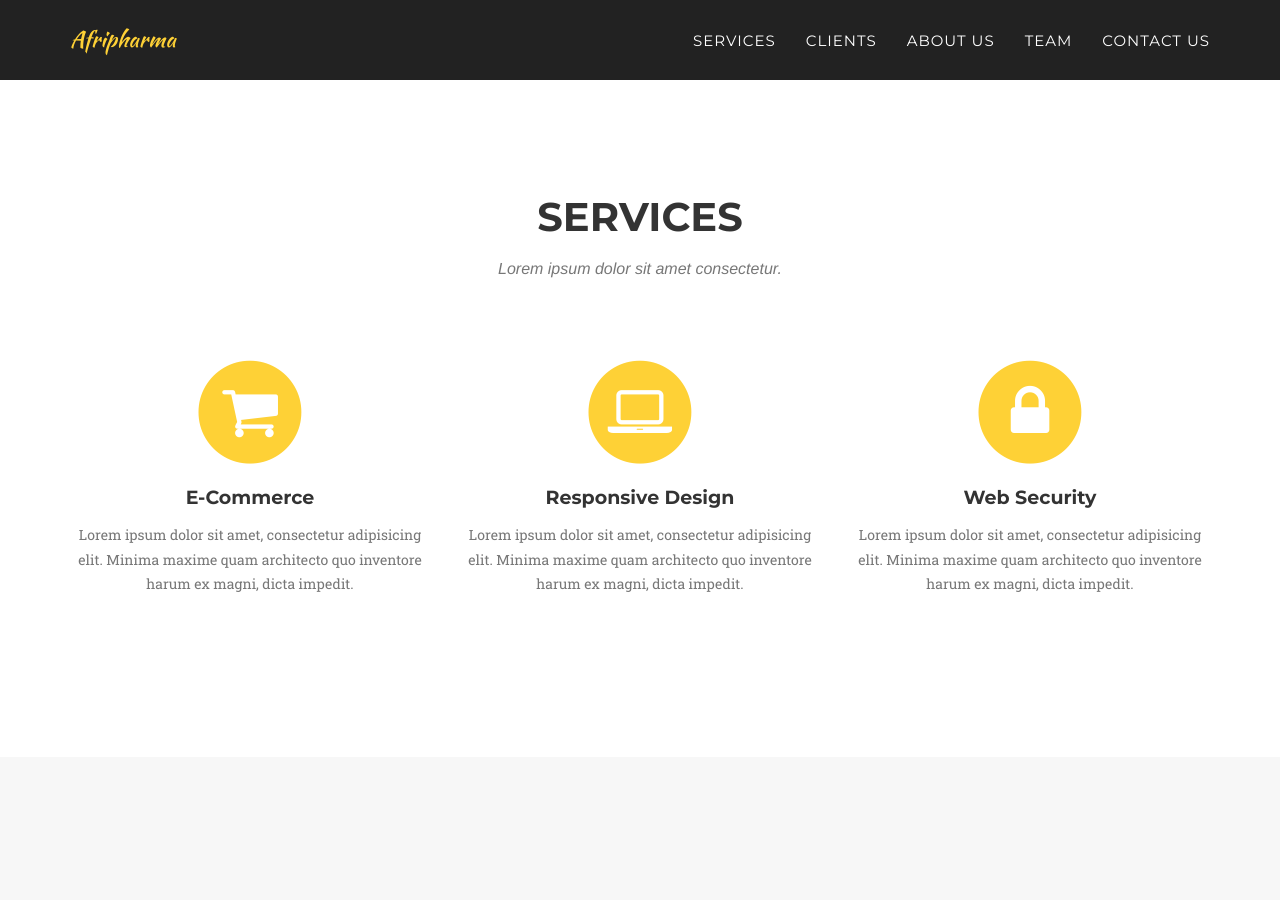
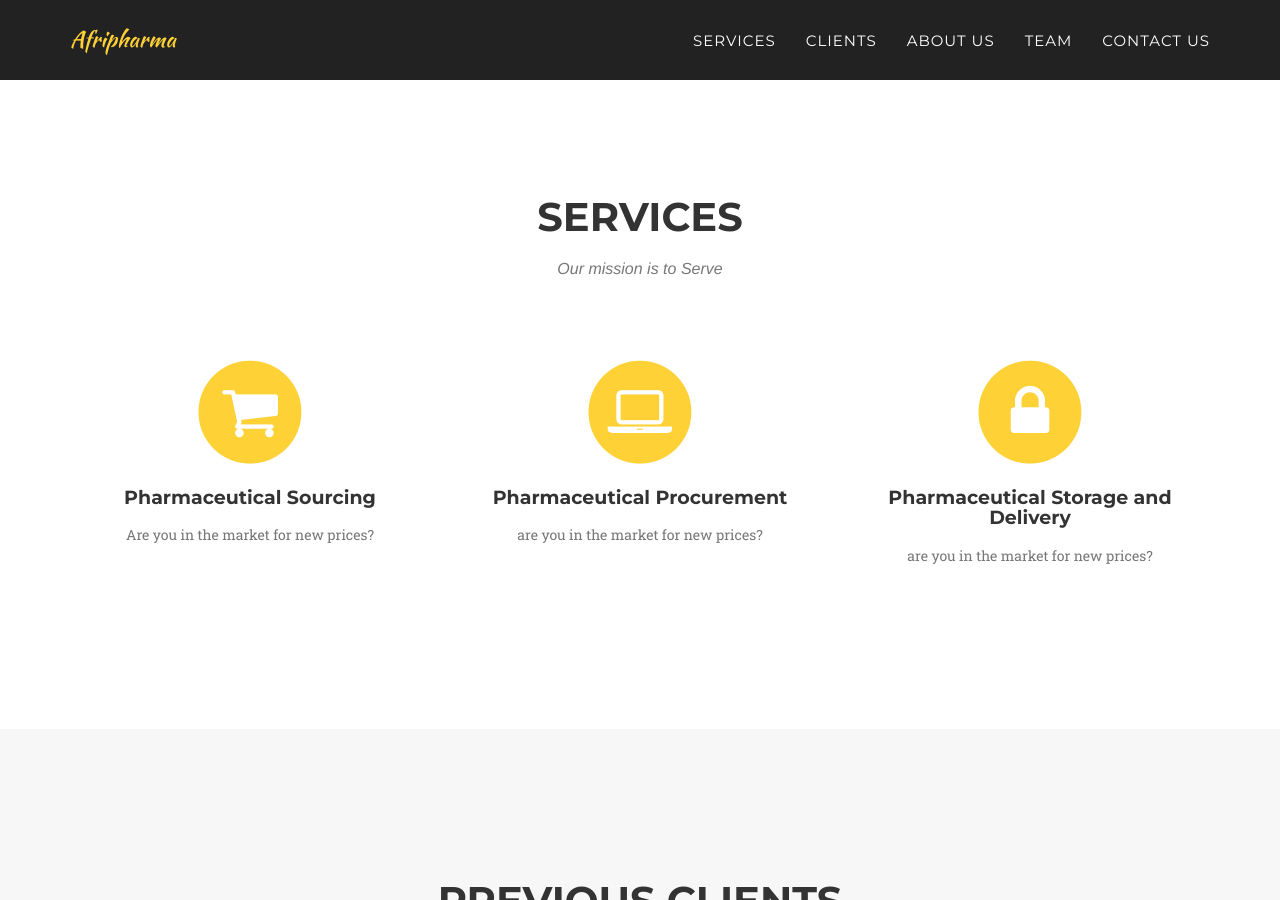
Before and after one commit to nischalsource/nischalsource.github.io, a Jekyll site: the page built from index.html, in a window 1280 px wide and 900 px high, scrolled down 645 px. Built offline with Jekyll 4.4.1, drawn with Linux system fonts in a browser that asks for light colours; some web fonts are replaced.

Commit message:
updates the Services section

```diff
--- a/_includes/services.html
+++ b/_includes/services.html
@@ -4,7 +4,7 @@
             <div class="row">
                 <div class="col-lg-12 text-center">
                     <h2 class="section-heading">Services</h2>
-                    <h3 class="section-subheading text-muted">Lorem ipsum dolor sit amet consectetur.</h3>
+                    <h3 class="section-subheading text-muted">Our mission is to Serve</h3>
                 </div>
             </div>
             <div class="row text-center">
@@ -13,24 +13,24 @@
                         <i class="fa fa-circle fa-stack-2x text-primary"></i>
                         <i class="fa fa-shopping-cart fa-stack-1x fa-inverse"></i>
                     </span>
-                    <h4 class="service-heading">E-Commerce</h4>
-                    <p class="text-muted">Lorem ipsum dolor sit amet, consectetur adipisicing elit. Minima maxime quam architecto quo inventore harum ex magni, dicta impedit.</p>
+                    <h4 class="service-heading">Pharmaceutical Sourcing</h4>
+                    <p class="text-muted">Are you in the market for new prices?</p>
                 </div>
                 <div class="col-md-4">
                     <span class="fa-stack fa-4x">
                         <i class="fa fa-circle fa-stack-2x text-primary"></i>
                         <i class="fa fa-laptop fa-stack-1x fa-inverse"></i>
                     </span>
-                    <h4 class="service-heading">Responsive Design</h4>
-                    <p class="text-muted">Lorem ipsum dolor sit amet, consectetur adipisicing elit. Minima maxime quam architecto quo inventore harum ex magni, dicta impedit.</p>
+                    <h4 class="service-heading">Pharmaceutical Procurement</h4>
+                    <p class="text-muted">are you in the market for new prices?</p>
                 </div>
                 <div class="col-md-4">
                     <span class="fa-stack fa-4x">
                         <i class="fa fa-circle fa-stack-2x text-primary"></i>
                         <i class="fa fa-lock fa-stack-1x fa-inverse"></i>
                     </span>
-                    <h4 class="service-heading">Web Security</h4>
-                    <p class="text-muted">Lorem ipsum dolor sit amet, consectetur adipisicing elit. Minima maxime quam architecto quo inventore harum ex magni, dicta impedit.</p>
+                    <h4 class="service-heading">Pharmaceutical Storage and Delivery</h4>
+                    <p class="text-muted">are you in the market for new prices?</p>
                 </div>
             </div>
         </div>
```
